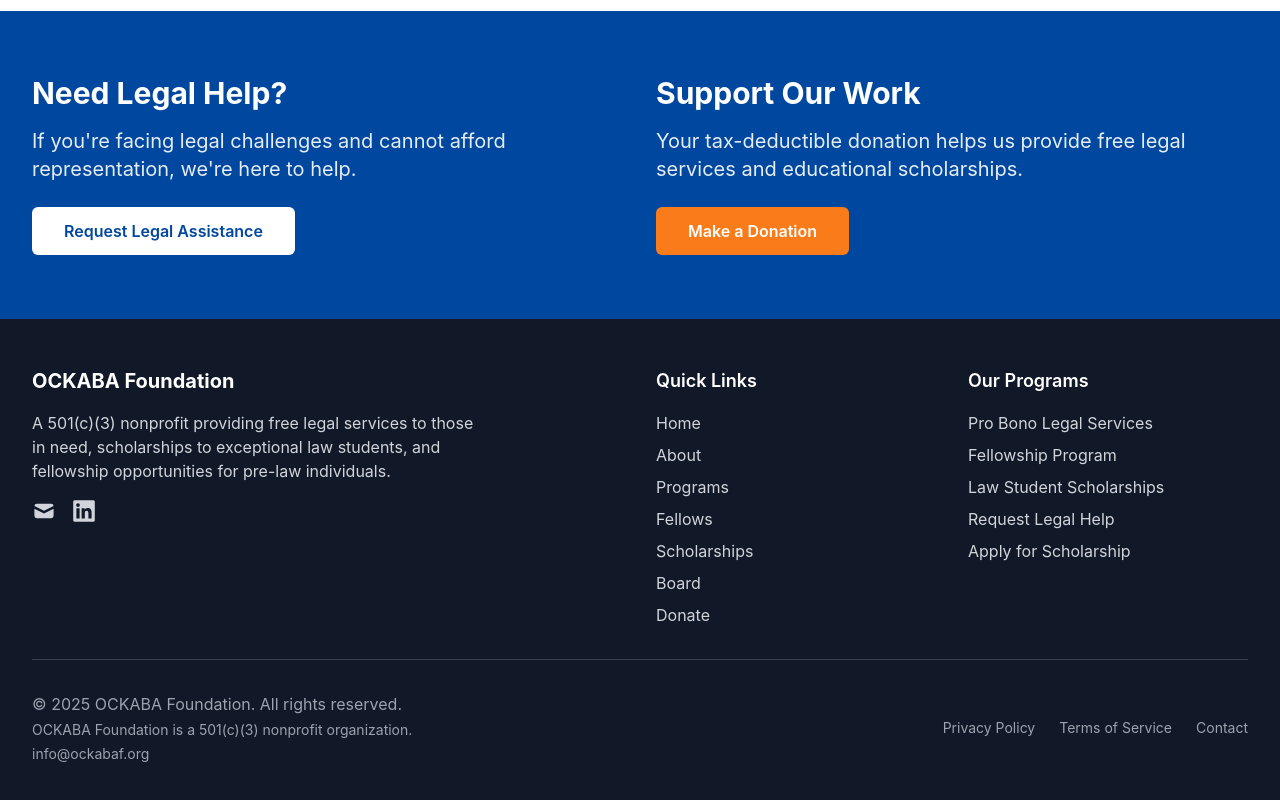
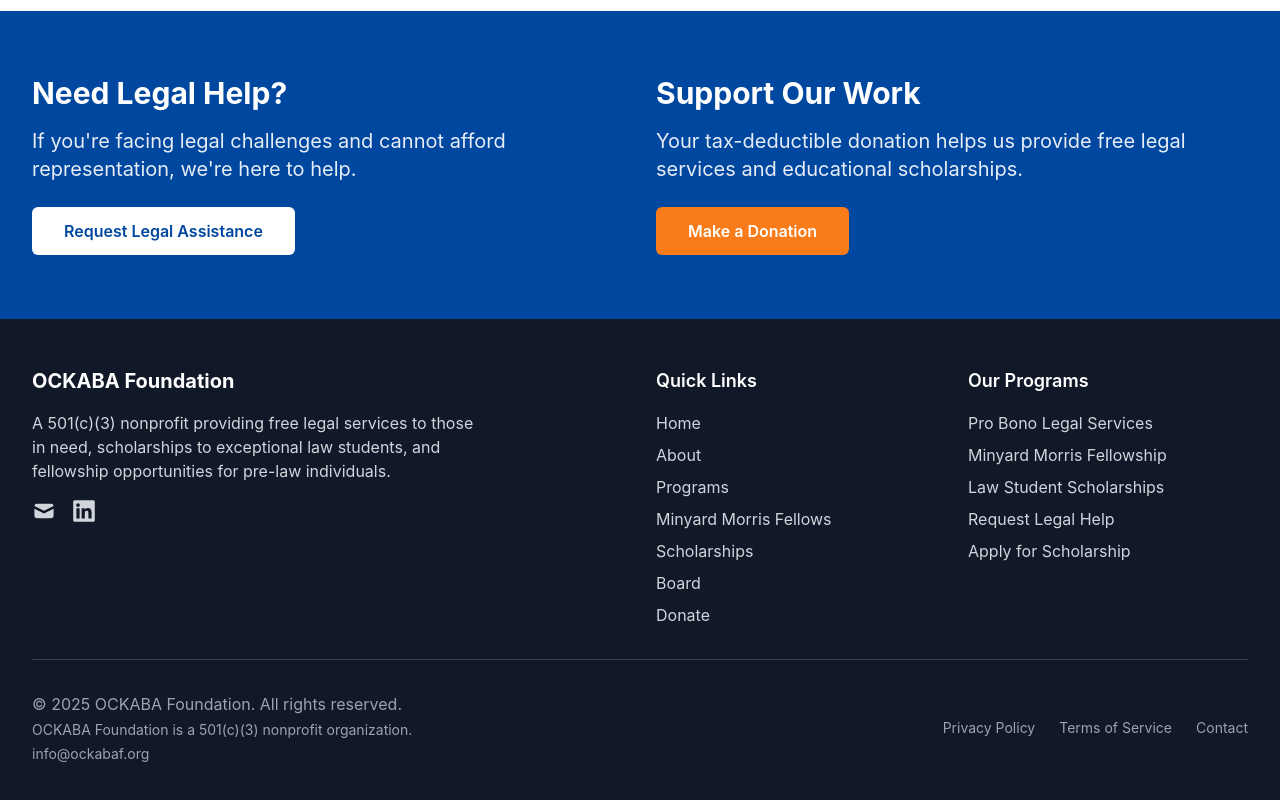
Before and after one commit to quadra2003/ockabaf, a Next.js app: page / in a window 1280 px wide. Shown: the part 1670-2470 px from the top of the page. Built offline with nearby package versions, Linux system fonts and the light colour scheme.

Commit message:
Update Footer.js

```diff
--- a/components/Footer.js
+++ b/components/Footer.js
@@ -57,7 +57,7 @@ export default function Footer() {
               </li>
               <li>
                 <Link href="/fellows" className="text-gray-300 hover:text-white transition-colors">
-                  Fellows
+                  Minyard Morris Fellows
                 </Link>
               </li>
               <li>
@@ -89,7 +89,7 @@ export default function Footer() {
               </li>
               <li>
                 <Link href="/fellows" className="text-gray-300 hover:text-white transition-colors">
-                  Fellowship Program
+                  Minyard Morris Fellowship
                 </Link>
               </li>
               <li>
```
